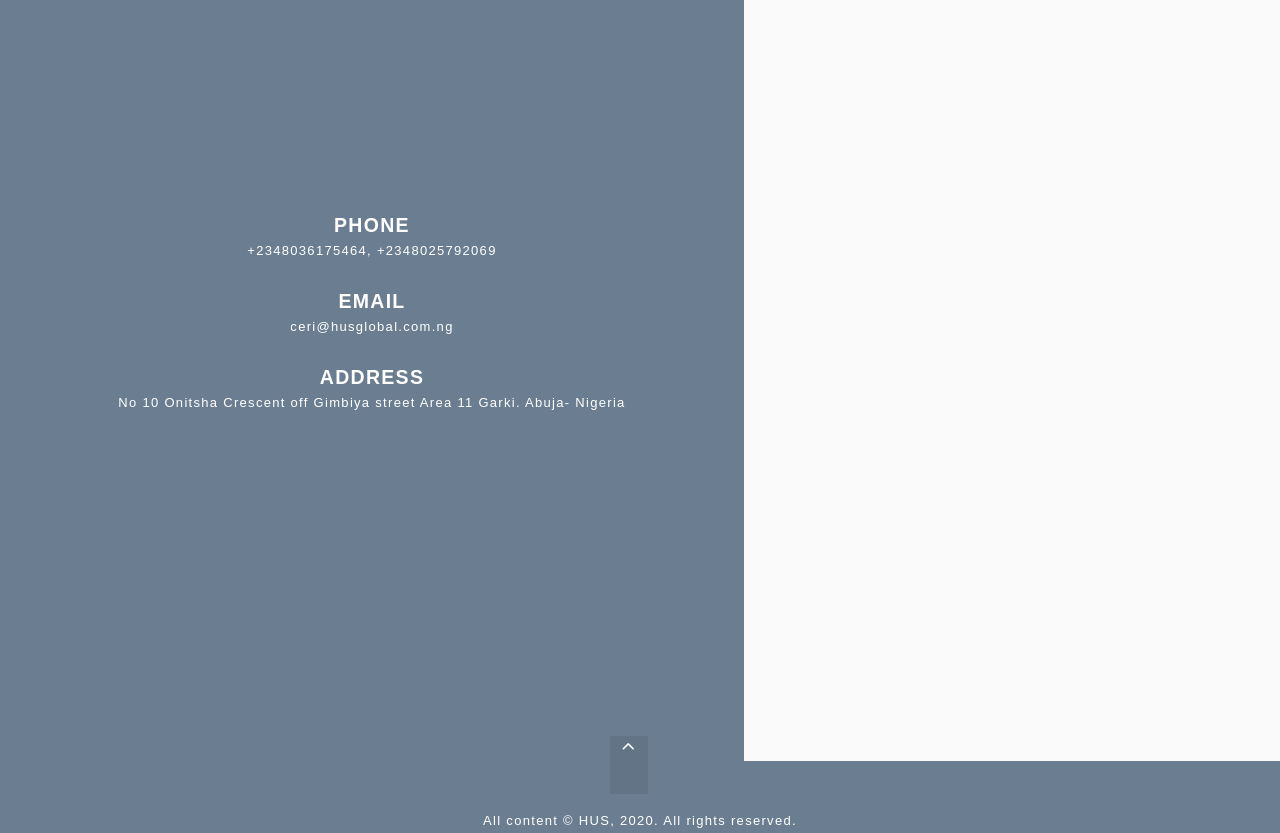
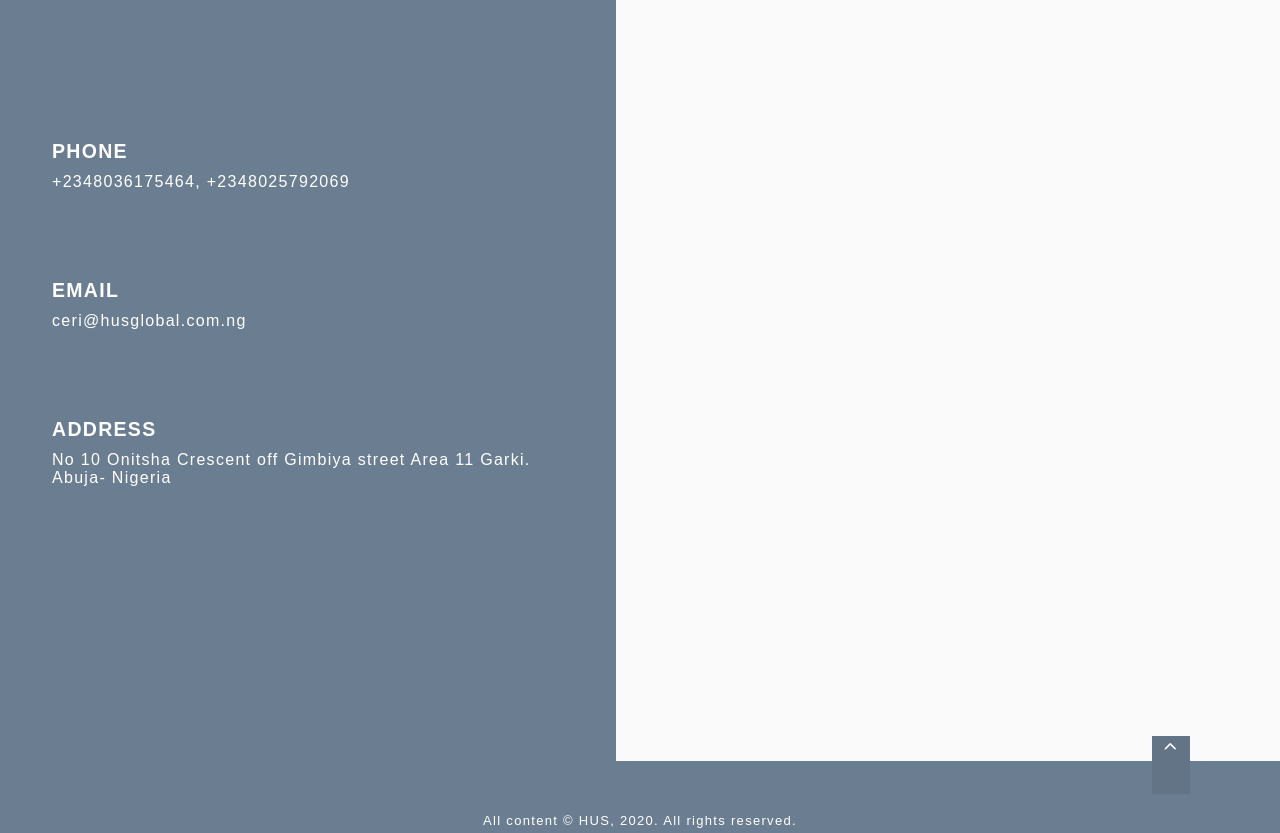
Before and after one commit to AbdulbasitSaid/hus_web, a plain HTML site: page index.html in a window 1280 px wide. Shown: the part 2620-3453 px from the top of the page. Drawn offline with Linux system fonts and the light colour scheme; a web font is replaced by a local one.

Commit message:
responsive footer

```diff
--- a/scss/style.scss
+++ b/scss/style.scss
@@ -264,12 +264,12 @@ body {
           background-color: $shade-color;
           min-height: 60vh;
           padding: 4rem;
-          gap: 2rem;
+          gap: 6rem;
           text-align: center;
           color: white;
           h2 {
             text-transform: uppercase;
-            padding: 6px;
+            padding: 10px 0;
           }
         }
       }
@@ -365,13 +365,15 @@ body {
   .services {
     grid-template-columns: repeat(2, 1fr);
     // position: relative;
-    p{
+    p {
       font-size: medium;
     }
     .service-item {
       &:nth-child(odd) {
         color: black !important;
-        .fa{color: black !important;}
+        .fa {
+          color: black !important;
+        }
       }
     }
   }
@@ -396,13 +398,25 @@ body {
     z-index: -1;
   }
 
-  .contact{
-    .col-1{
+  .contact {
+    .col-1 {
       padding: 0 !important;
-      .contact-items{
-        width: 50vw;
+      .contact-items {
+        width: 40vw;
         height: 100vh;
+        h2 {
+          text-align: start;
+        }
+        p {
+          text-align: start;
+          font-size: medium;
+        }
       }
+    }
+  }
+  .footer{
+    .fly-top{
+      left: 90vw !important;
     }
   }
 }
```
Also changed, not shown: css/style.css, css/style.min.css.
